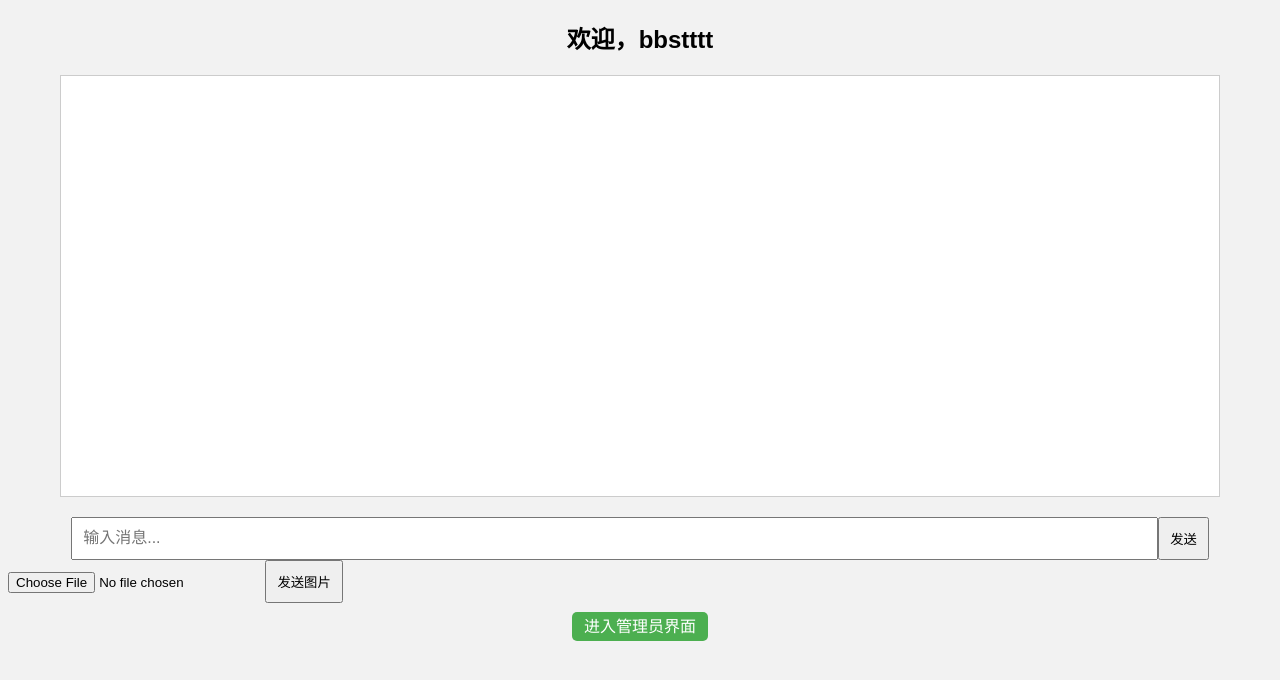
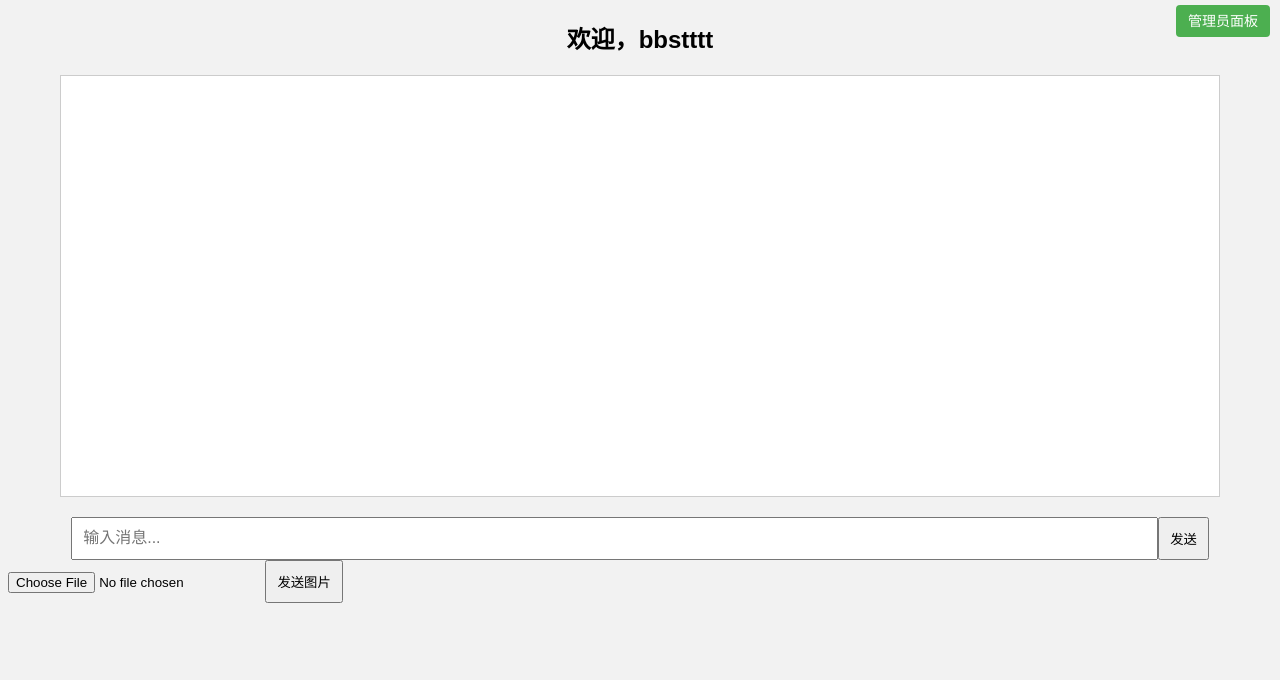
Before and after one commit to DBL-wdfamz/flask-chat-app, a Flask app: page /chat in a window 1280 px wide. Shown: the top 680 px of the page. Run offline with Flask 3, Linux system fonts and the light colour scheme; a user stored in the database is signed in; some libraries are stand-ins or nearby versions.

Commit message:
Update chat.html

```diff
--- a/templates/chat.html
+++ b/templates/chat.html
@@ -43,17 +43,6 @@
             margin: 10px auto;
             display: block;
         }
-        #admin-link {
-            text-align: center;
-            margin-top: 10px;
-        }
-        #admin-link a {
-            background-color: #4CAF50;
-            color: white;
-            padding: 6px 12px;
-            text-decoration: none;
-            border-radius: 5px;
-        }
     </style>
 </head>
 <body>
@@ -70,12 +59,6 @@
         <input type="file" name="image" accept="image/*">
         <button type="submit">发送图片</button>
     </form>
-
-    {% if session.get('is_admin') %}
-    <div id="admin-link">
-        <a href="{{ url_for('admin') }}">进入管理员界面</a>
-    </div>
-    {% endif %}
 
     <script>
         const socket = io();
@@ -98,5 +81,14 @@
             }
         }
     </script>
+
+    {% if session.get('is_admin') %}
+    <div style="position: fixed; top: 10px; right: 10px; z-index: 9999;">
+        <a href="{{ url_for('admin') }}"
+           style="background-color: #4CAF50; color: white; padding: 8px 12px; text-decoration: none; border-radius: 4px; font-size: 14px;">
+            管理员面板
+        </a>
+    </div>
+    {% endif %}
 </body>
 </html>
```
